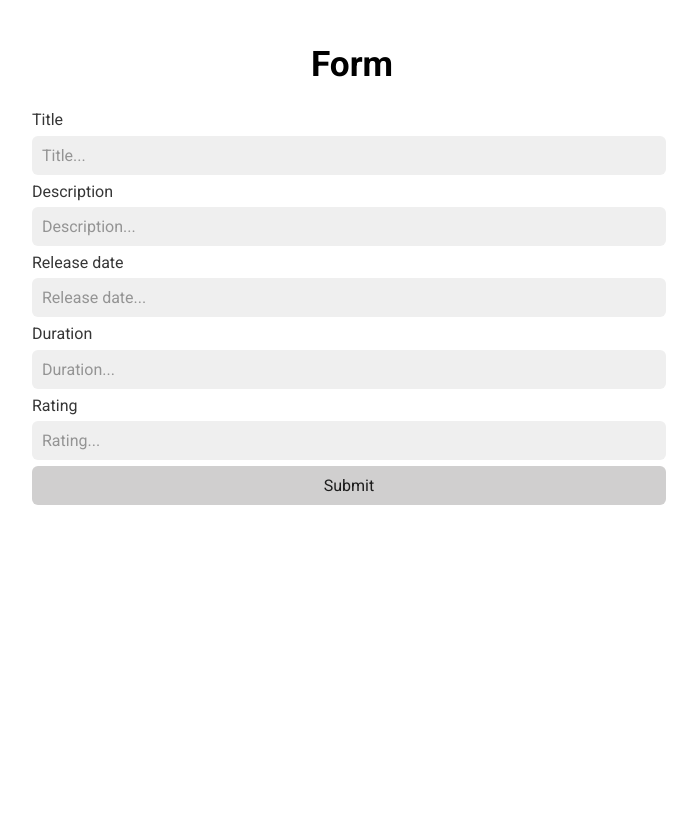
After one commit to funylexxus/cinema, a PHP site: page /src/form/form.html in a window 1280 px wide. The commit adds this page. Shown: the whole page, without its empty margins (288-985 px from the left). Run offline with PHP 8.4, Linux system fonts and the light colour scheme.

Commit message:
added form and style it

```diff
--- /dev/null
+++ b/css/main.css
@@ -0,0 +1,26 @@
+* {
+  font-family: 'Roboto', sans-serif;
+  box-sizing: border-box;
+  margin: 0;
+  padding: 0;
+}
+
+h1 {
+  padding-top: 20px;
+  margin: 0px auto;
+  text-align: center;
+}
+
+html,
+body {
+  height: 100%;
+}
+
+form {
+  display: flex;
+  flex-direction: column;
+  justify-content: center;
+  padding: 20px 70px;
+  margin: 0;
+  list-style-type: none;
+}
--- /dev/null
+++ b/src/form/form.html
@@ -0,0 +1,51 @@
+<!DOCTYPE html>
+<html>
+  <head>
+    <title>Contact</title>
+    <meta charset="UTF-8" />
+    <link
+      rel="stylesheet"
+      href="https://cdn.jsdelivr.net/npm/water.css@2/out/water.min.css" />
+    <link
+      href="https://fonts.googleapis.com/css2?family=Roboto:ital,wght@0,300;0,400;0,700;0,900;1,300;1,400;1,700;1,900&display=swap"
+      rel="stylesheet" />
+    <link rel="stylesheet" href="/cinema/css/main.css" />
+  </head>
+
+  <body>
+    <h1>Form</h1>
+
+    <main>
+      <form action="src/form/process-form.php" method="post">
+        <label for="title">Title</label>
+        <input id="title" type="text" name="title" placeholder="Title..." />
+
+        <label for="description">Description</label>
+        <input
+          id="description"
+          type="text"
+          name="description"
+          placeholder="Description..." />
+
+        <label for="release_date">Release date</label>
+        <input
+          id="release_date"
+          type="text"
+          name="release_date"
+          placeholder="Release date..." />
+
+        <label for="duration">Duration</label>
+        <input
+          id="duration"
+          type="text"
+          name="duration"
+          placeholder="Duration..." />
+
+        <label for="rating">Rating</label>
+        <input id="rating" type="text" name="rating" placeholder="Rating..." />
+
+        <button type="submit">Submit</button>
+      </form>
+    </main>
+  </body>
+</html>
--- /dev/null
+++ b/src/form/process-form.php
@@ -0,0 +1 @@
+<?php
```
Also changed, not shown: form.html (deleted, +0 -53 lines), index.html (added, +13 -0 lines), index.php (line endings or trailing spaces), src/form/css/main.css (added).
